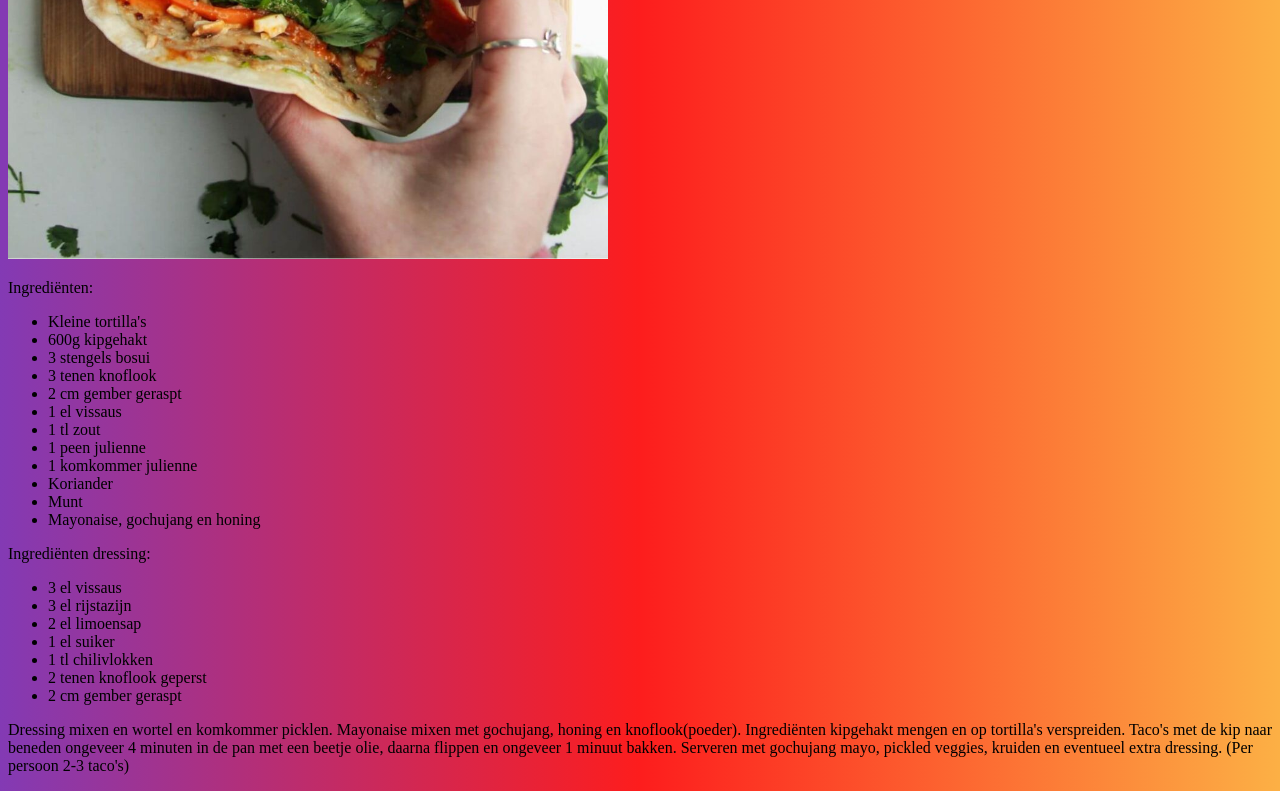
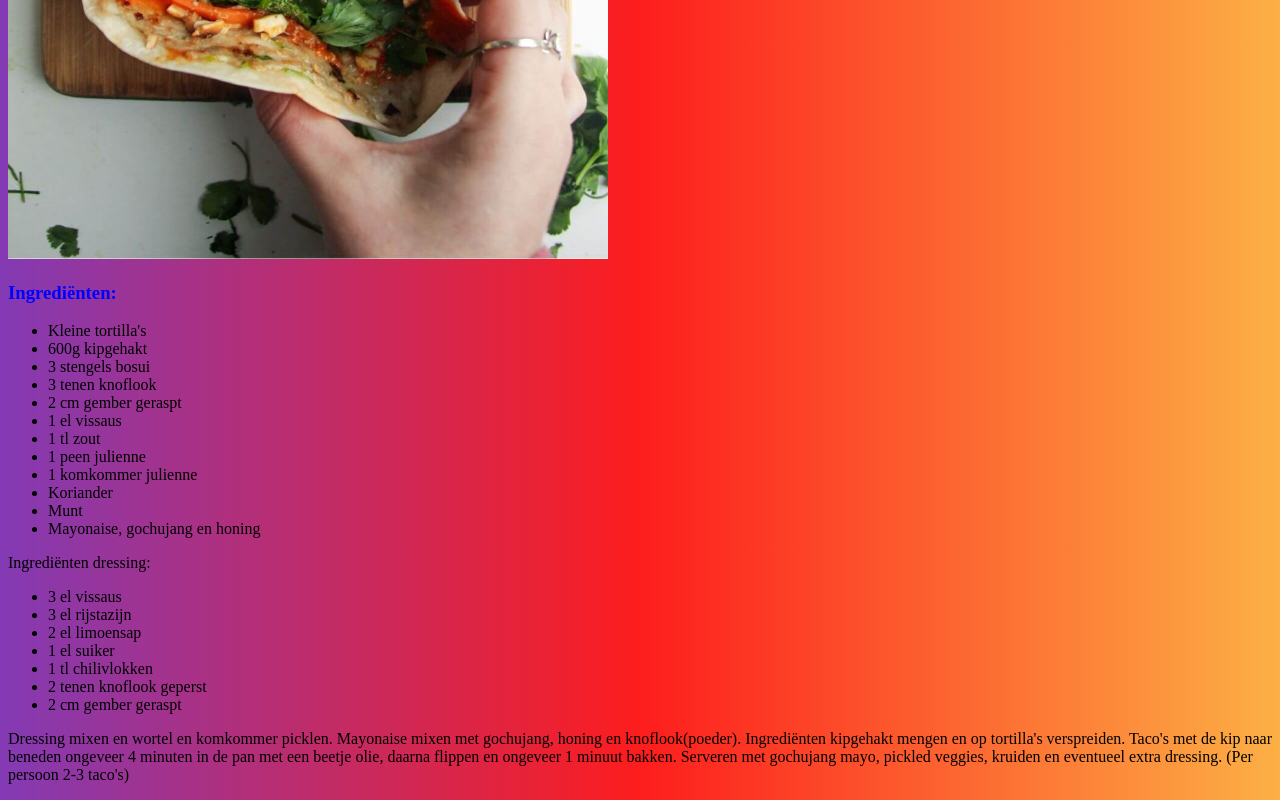
Before and after one commit to annevanruitenbeek/receptenapp, a plain HTML site: page index.html in a window 1280 px wide. Shown: the part 721-1521 px from the top of the page. Drawn offline with Linux system fonts and the light colour scheme.

Commit message:
changed color h3

```diff
--- a/index.html
+++ b/index.html
@@ -12,7 +12,7 @@
     width="600"
     src="banhmismashtaco.jpg"
     alt="Banh Mi smash taco's" />
-    <p>Ingrediënten:
+    <p><h3>Ingrediënten:</h3>
       <ul><li>Kleine tortilla's</li>
       <li>600g kipgehakt</li>
       <li>3 stengels bosui</li>
--- a/style.css
+++ b/style.css
@@ -6,3 +6,7 @@ body {
 h1 {
     color: pink;
 }
+
+h3 {
+    color:blue;
+}
```
